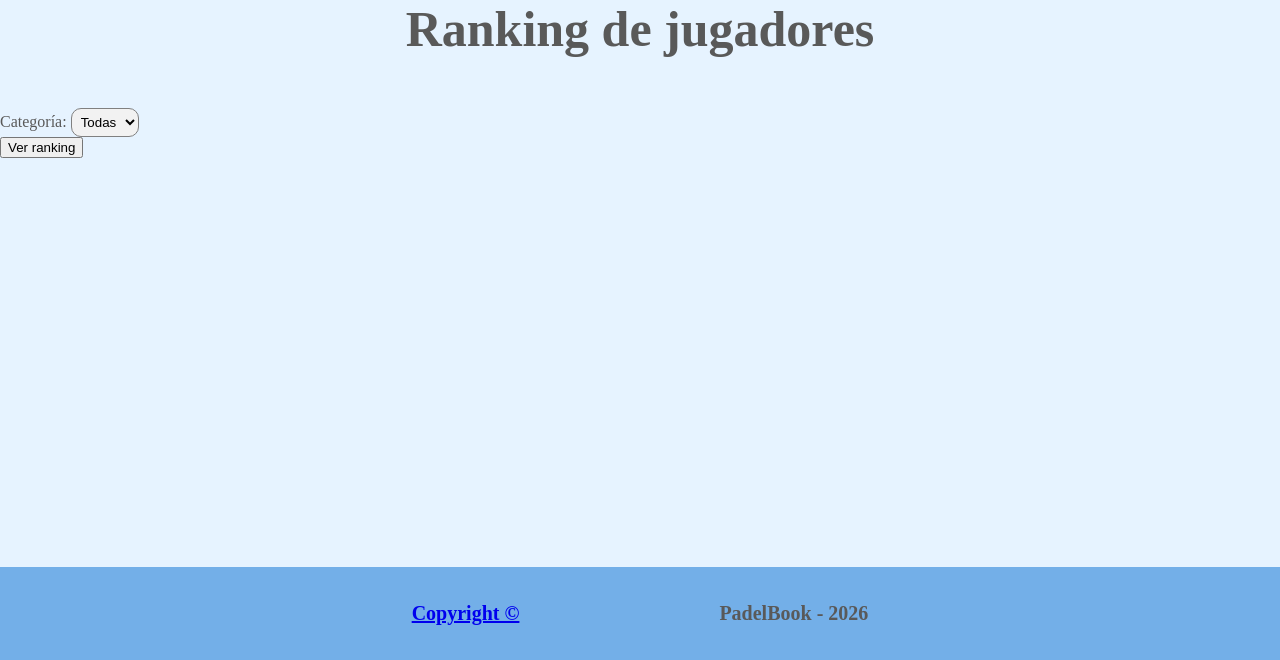
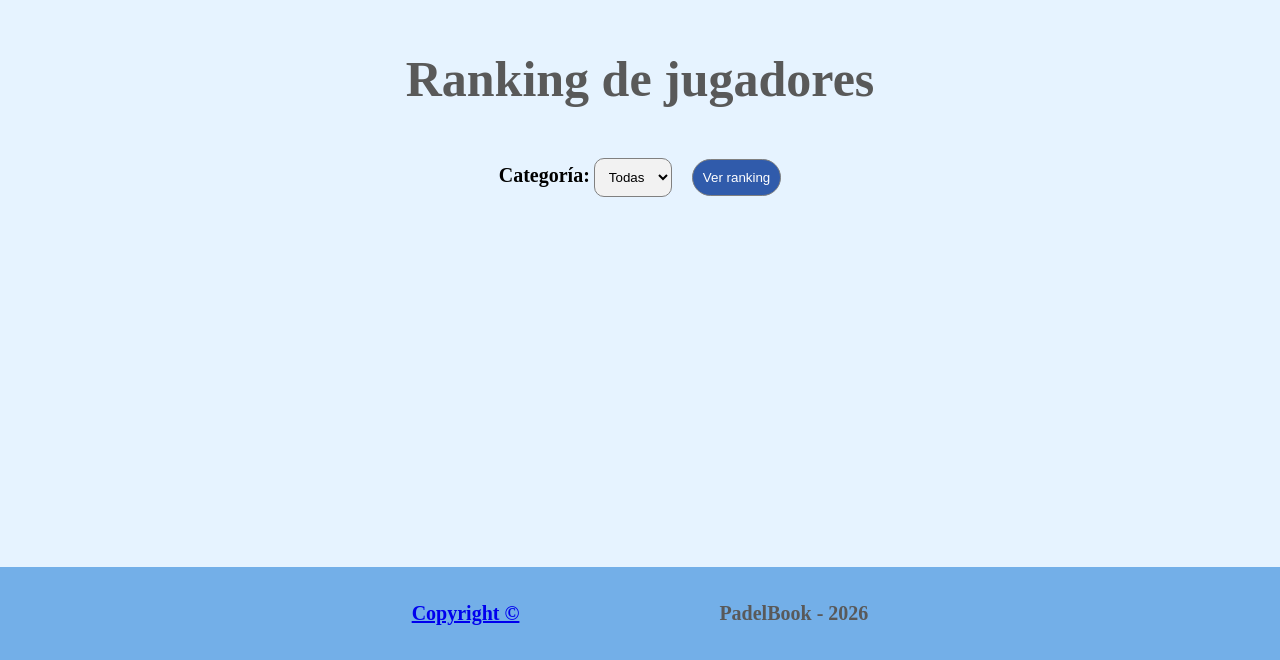
Before and after one commit to ChristianEscalas/PadelBook, a Flask app: page /ranking in a window 1280 px wide; the page is wider, and only the part inside the window is pictured. Shown: the part 140-800 px from the top of that part. Run offline with Flask 3, Linux system fonts and the light colour scheme; some libraries are stand-ins or nearby versions.

Commit message:
feat: implement css styles to ranking page

```diff
--- a/app/routes/user.py
+++ b/app/routes/user.py
@@ -116,7 +116,8 @@ def get_ranking():
       "id": user.id,
       "firstname": user.firstname,
       "photo": user.photo,
-      "points": user.points
+      "points": user.points,
+      "category": user.category
     })
 
   return jsonify(result), 200
--- a/app/static/css/styles.css
+++ b/app/static/css/styles.css
@@ -1093,3 +1093,98 @@ footer div {
   color: black;
   transform: translateY(-5px);
 }
+
+/* RANKING */
+
+#ranking {
+  padding: 50px;
+  display: flex;
+  flex-direction: column;
+  align-items: center;
+}
+
+#ranking #rankingForm {
+  display: flex;
+  flex-direction: row;
+  gap: 20px;
+  margin-bottom: 50px;
+  align-items: center;
+}
+
+#ranking #rankingForm label{
+  color: black;
+  font-size: 20px;
+  font-weight: 600;
+  margin-bottom: 10px;
+}
+
+#ranking #rankingForm select {
+  background-color: #F2F2F2;
+  padding: 10px;
+  margin-bottom: 30px;
+  border-radius: 10px;
+  border: 1px solid gray;
+  cursor: pointer;
+  margin-bottom: 0px;
+}
+
+#ranking #rankingForm button {
+  background-color: #305BAB;
+  padding: 10px;
+  width: fit-content;
+  border-radius: 20px;
+  border: 1px solid gray;
+  color: white;
+  cursor: pointer;
+  transition: transform 0.3s ease, background-color 0.3s ease;
+}
+
+#ranking #rankingForm button:hover {
+  background-color: #AEEA00;
+  color: black;
+  transform: translateY(-5px);
+}
+
+#ranking #rankingContainer {
+  display: flex;
+  flex-direction: column;
+  gap: 40px;
+}
+#ranking .tarjetaJugador {
+  background-color: #FFFFFF;
+  border-radius: 30px;
+  padding: 25px;
+  width: 350px;
+  box-shadow: 10px 10px 0px #1E88E5;
+  margin-top: 30px;
+  margin-top: auto;
+  margin-bottom: auto;
+}
+
+#ranking .tarjetaJugador .infoJugador {
+  display: flex;
+  flex-direction: row;
+  gap: 20px;
+  align-items: center;
+}
+
+#ranking .tarjetaJugador .infoJugador .fotoJugador {
+  display: flex;
+  flex-direction: column;
+  gap:10px;
+  text-align: center;
+  align-items: center;
+}
+
+#ranking .tarjetaJugador p {
+  margin: 0px;
+}
+
+#ranking .tarjetaJugador h3 {
+  font-size: 22px;
+  margin: 0px;
+}
+#ranking .tarjetaJugador .infoJugador img {
+  width: 50px;
+  height: 50px;
+}
--- a/app/static/js/user/ranking.js
+++ b/app/static/js/user/ranking.js
@@ -29,6 +29,7 @@ async function loadRanking(params = "") {
           <div class="infoJugador">
             <div class="fotoJugador">
               <img src="/static/${user.photo}" data-id="${user.id}" class="clickableUser">
+              <p>Categoría: ${user.category}a</p>
             </div>
 
             <div class="infoJugador">
```
